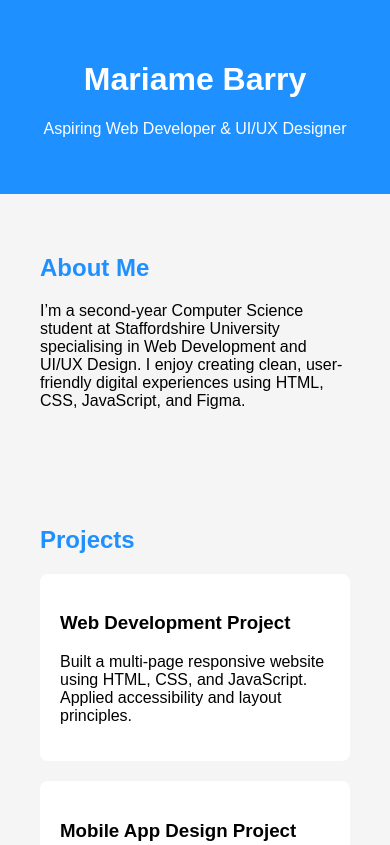
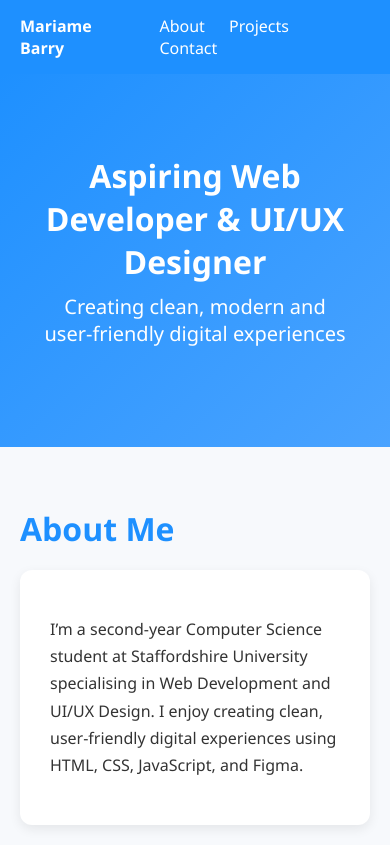
Before and after one commit to b032549n/b032549n.github.io, a plain HTML site: page index.html in a window 390 px wide. Shown: the top 845 px of the page. Drawn offline with Linux system fonts and the light colour scheme.

Commit message:
Update index.html

```diff
--- a/index.html
+++ b/index.html
@@ -4,65 +4,187 @@
     <meta charset="UTF-8">
     <meta name="viewport" content="width=device-width, initial-scale=1.0">
     <title>Mariame Barry | Portfolio</title>
+
     <style>
-        body { font-family: Arial, sans-serif; margin: 0; padding: 0; background: #f5f5f5; }
-        header { background: #1e90ff; color: white; padding: 40px; text-align: center; }
-        section { padding: 40px; max-width: 900px; margin: auto; }
-        h2 { color: #1e90ff; }
-        .project { background: white; padding: 20px; margin-bottom: 20px; border-radius: 8px; }
-        footer { text-align: center; padding: 20px; background: #1e90ff; color: white; margin-top: 40px; }
+        /* ---------- GLOBAL STYLES ---------- */
+        body {
+            margin: 0;
+            font-family: "Segoe UI", Arial, sans-serif;
+            background: #f7f9fc;
+            color: #333;
+        }
+
+        a { text-decoration: none; color: inherit; }
+
+        h1, h2, h3 { margin: 0; }
+
+        /* ---------- NAVBAR ---------- */
+        nav {
+            background: #1e90ff;
+            padding: 15px 40px;
+            display: flex;
+            justify-content: space-between;
+            align-items: center;
+            color: white;
+            position: sticky;
+            top: 0;
+            z-index: 100;
+        }
+
+        nav a {
+            margin-left: 20px;
+            font-weight: 500;
+            color: white;
+        }
+
+        /* ---------- HERO SECTION ---------- */
+        .hero {
+            text-align: center;
+            padding: 80px 20px;
+            background: linear-gradient(to bottom right, #1e90ff, #4aa3ff);
+            color: white;
+        }
+
+        .hero h1 {
+            font-size: 48px;
+            font-weight: 700;
+        }
+
+        .hero p {
+            font-size: 20px;
+            margin-top: 10px;
+        }
+
+        /* ---------- SECTIONS ---------- */
+        section {
+            max-width: 1000px;
+            margin: 60px auto;
+            padding: 0 20px;
+        }
+
+        h2 {
+            color: #1e90ff;
+            margin-bottom: 20px;
+            font-size: 32px;
+        }
+
+        /* ---------- ABOUT SECTION ---------- */
+        .about-box {
+            background: white;
+            padding: 30px;
+            border-radius: 12px;
+            box-shadow: 0 4px 12px rgba(0,0,0,0.08);
+            line-height: 1.7;
+        }
+
+        /* ---------- PROJECT GRID ---------- */
+        .project-grid {
+            display: grid;
+            grid-template-columns: repeat(auto-fit, minmax(280px, 1fr));
+            gap: 25px;
+        }
+
+        .project-card {
+            background: white;
+            padding: 20px;
+            border-radius: 12px;
+            box-shadow: 0 4px 12px rgba(0,0,0,0.08);
+            transition: transform 0.2s ease;
+        }
+
+        .project-card:hover {
+            transform: translateY(-5px);
+        }
+
+        .project-card h3 {
+            color: #1e90ff;
+            margin-bottom: 10px;
+        }
+
+        /* ---------- FOOTER ---------- */
+        footer {
+            background: #1e90ff;
+            color: white;
+            text-align: center;
+            padding: 25px;
+            margin-top: 60px;
+        }
+
+        /* ---------- MOBILE ---------- */
+        @media (max-width: 600px) {
+            .hero h1 { font-size: 32px; }
+            nav { padding: 15px 20px; }
+        }
     </style>
 </head>
+
 <body>
 
-<header>
-    <h1>Mariame Barry</h1>
-    <p>Aspiring Web Developer & UI/UX Designer</p>
-</header>
+    <!-- ---------- NAVBAR ---------- -->
+    <nav>
+        <strong>Mariame Barry</strong>
+        <div>
+            <a href="#about">About</a>
+            <a href="#projects">Projects</a>
+            <a href="#contact">Contact</a>
+        </div>
+    </nav>
 
-<section>
+    <!-- ---------- HERO SECTION ---------- -->
+    <div class="hero">
+        <h1>Aspiring Web Developer & UI/UX Designer</h1>
+        <p>Creating clean, modern and user‑friendly digital experiences</p>
+    </div>
+
+    <!-- ---------- ABOUT SECTION ---------- -->
+    <section id="about">
         <h2>About Me</h2>
+        <div class="about-box">
             <p>
                 I’m a second-year Computer Science student at Staffordshire University specialising in
                 Web Development and UI/UX Design. I enjoy creating clean, user-friendly digital experiences
                 using HTML, CSS, JavaScript, and Figma.
             </p>
+        </div>
     </section>
 
-<section>
+    <!-- ---------- PROJECTS SECTION ---------- -->
+    <section id="projects">
         <h2>Projects</h2>
 
-    <div class="project">
+        <div class="project-grid">
+
+            <div class="project-card">
                 <h3>Web Development Project</h3>
                 <p>Built a multi-page responsive website using HTML, CSS, and JavaScript. Applied accessibility and layout principles.</p>
             </div>
 
-    <div class="project">
+            <div class="project-card">
                 <h3>Mobile App Design Project</h3>
                 <p>Designed a mobile app interface in Figma for new university students. Created wireframes and prototypes.</p>
             </div>
 
-    <div class="project">
+            <div class="project-card">
                 <h3>Cyber Security Group Project</h3>
                 <p>Collaborated with peers to research security concepts and produce a structured report.</p>
             </div>
+
+        </div>
     </section>
 
-<section>
-    <h2>Skills</h2>
-    <p><strong>Technical:</strong> HTML, CSS, JavaScript, Figma, Python, SQL</p>
-    <p><strong>Professional:</strong> Communication, Teamwork, Problem-solving, Organisation</p>
+    <!-- ---------- CONTACT SECTION ---------- -->
+    <section id="contact">
+        <h2>Contact</h2>
+        <div class="about-box">
+            <p>Email: <strong>barryjalloh19@gmail.com</strong></p>
+            <p>GitHub: <strong>github.com/b032549n</strong></p>
+            <p>Location: Stoke-on-Trent, UK</p>
+        </div>
     </section>
 
-<section>
-    <h2>Contact</h2>
-    <p>Email: barryjalloh19@gmail.com</p>
-    <p>GitHub: github.com/b032549n</p>
-    <p>Location: Stoke-on-Trent, UK</p>
-</section>
-
+    <!-- ---------- FOOTER ---------- -->
     <footer>
-    © 2026 Mariame Barry
+        © 2026 Mariame Barry — Portfolio
     </footer>
 
 </body>
```
Lines whose indentation alone changed are shown as unchanged.
